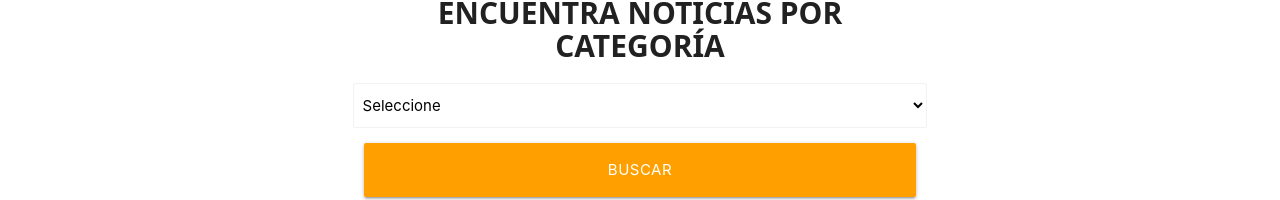
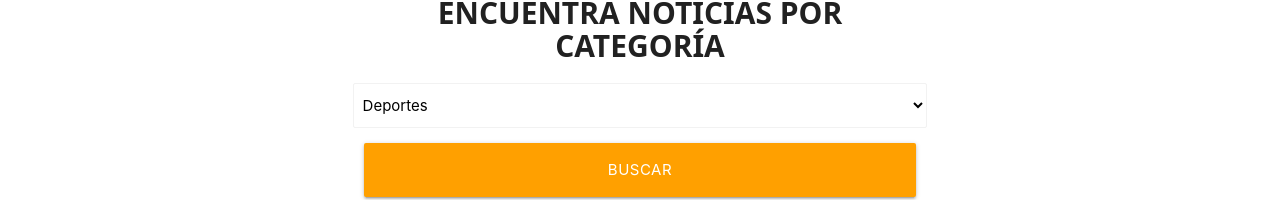
Before and after one commit to elto82/buscar-noticias-react, a React (Vite) app: page / in a window 1280 px wide. Shown: the part 134-334 px from the top of the page. Built offline with nearby package versions, Linux system fonts and the light colour scheme.

Commit message:
crear opciones para el hook

```diff
--- a/src/components/Formulario.jsx
+++ b/src/components/Formulario.jsx
@@ -2,7 +2,17 @@ import styles from "./Formulario.module.css";
 import useSelect from "./hooks/useSelect";
 
 const Formulario = () => {
-  const [categoria, SelectNoticia] = useSelect();
+  const OPCIONES = [
+    { value: "general", label: "General" },
+    { value: "business", label: "Negocios" },
+    { value: "entertainment", label: "Entretenimiento" },
+    { value: "health", label: "Salud" },
+    { value: "science", label: "Ciencia" },
+    { value: "sports", label: "Deportes" },
+    { value: "technology", label: "Tecnología" },
+  ];
+
+  const [categoria, SelectNoticia] = useSelect("sports", OPCIONES);
   return (
     <div>
       <div className={`${styles.buscador} row`}>
--- a/src/components/hooks/useSelect.jsx
+++ b/src/components/hooks/useSelect.jsx
@@ -1,10 +1,18 @@
 import { useState } from "react";
 
 const useSelect = (stateInicial, opciones) => {
-  const [state, setState] = useState("");
+  const [state, setState] = useState(stateInicial);
   const SelectNoticias = () => (
-    <select className="browser-default">
-      <option value="">Seleccione</option>
+    <select
+      className="browser-default"
+      value={state}
+      onChange={(e) => setState(e.target.value)}
+    >
+      {opciones.map((opcion) => (
+        <option key={opcion.value} value={opcion.value}>
+          {opcion.label}
+        </option>
+      ))}
     </select>
   );
 
```
